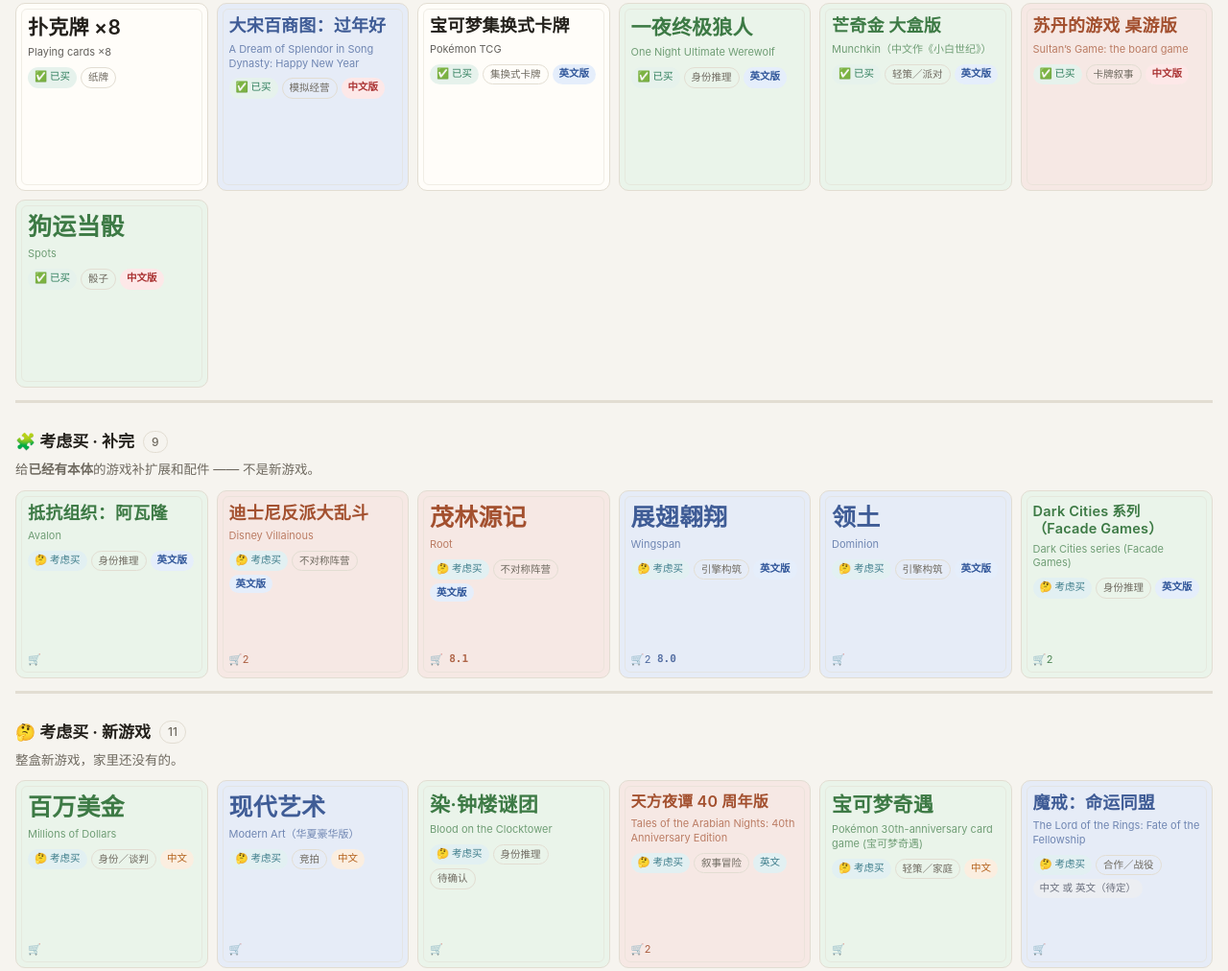
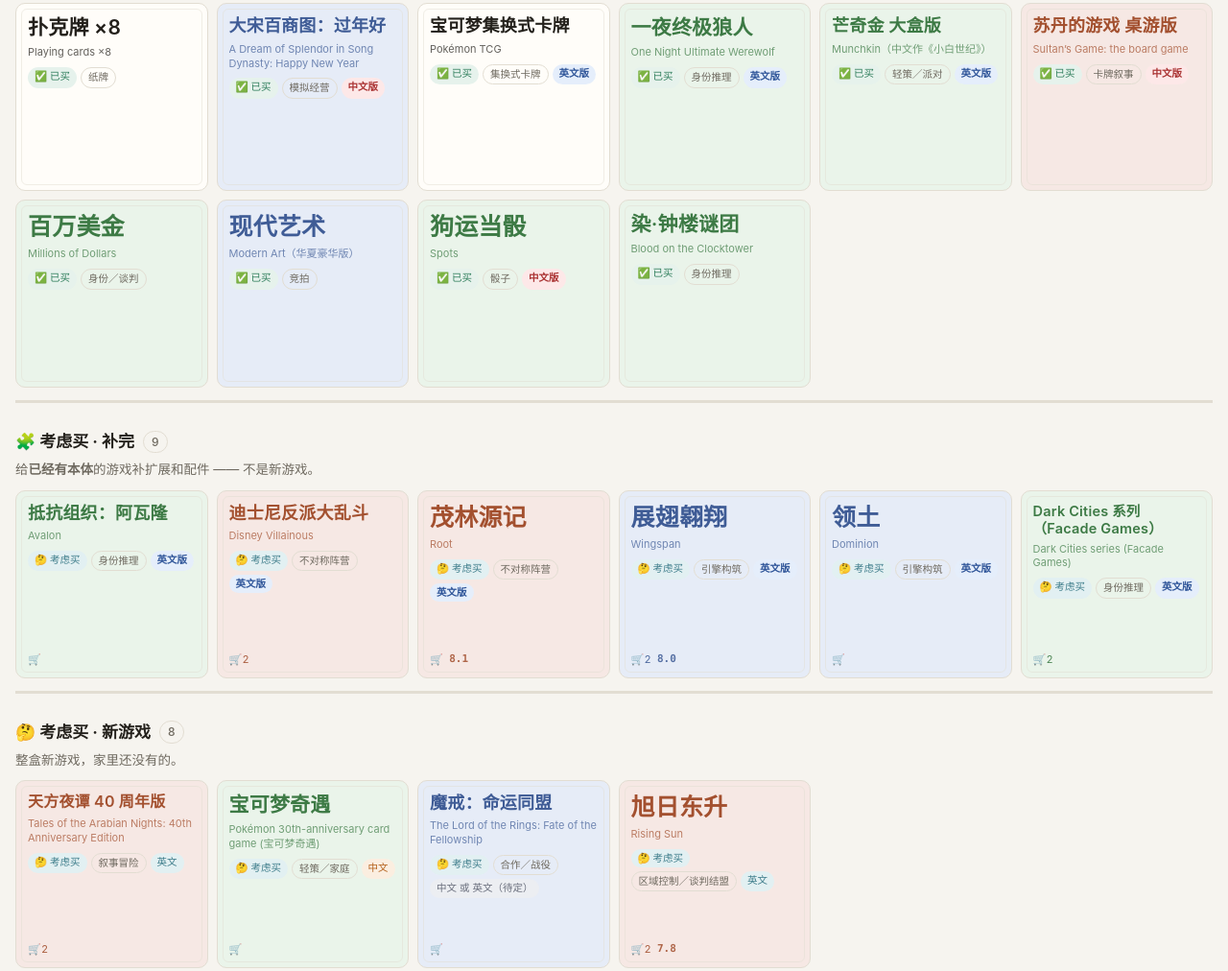
Before and after one commit to yuangaoubc-ai/yuangaoubc-ai.github.io, a plain HTML site: page boardgames/index.html in a window 1280 px wide. Shown: the part 1646-2658 px from the top of the page at 96% size. Drawn offline with Linux system fonts and the light colour scheme.

Commit message:
Board games: mark Modern Art (Huaxia deluxe), Millions of Dollars (Chinese 2nd ed.) and Blood on the Clocktower (official Chinese ed.) as owned — bought 2026-11-21

```diff
--- a/boardgames/index.html
+++ b/boardgames/index.html
@@ -1178,19 +1178,21 @@ notes:[
  ]
 },
 {
- id:'millions', py:'B', style:'毛', bgg:null, name:['百万美金 Millions of Dollars','Millions of Dollars'], cat:['身份／谈判','Deduction &amp; negotiation'], owned:false,
+ id:'millions', py:'B', style:'毛', bgg:null, name:['百万美金 Millions of Dollars','Millions of Dollars'], cat:['身份／谈判','Deduction &amp; negotiation'], owned:true,
+ have:['中文二版本体','Chinese 2nd-edition base game'],
  buy:[{item:['本体','Base game'], kind:K_NEW, lang:L_CN,
-    where:['<b>淘宝 卡卡</b>','<b>Taobao — seller Kaka</b>'], bucket:'plan',
-    note:['卖家已定，可下单','Seller settled — ready to order']}],
+    where:['<b>淘宝 卡卡</b>','<b>Taobao — seller Kaka</b>'], bucket:'owned',
+    note:['<b>2026-11-21 已购入</b>（中文二版）','<b>Bought on 2026-11-21</b> (Chinese 2nd edition)']}],
  notes:[
   ['<b>要的是二版（2nd Edition）</b>，查证：Grail Games 出品，<b>全新美术、人数提到 3–9 人、规则精简</b>，更侧重桌上嘴炮。下单前跟卖家确认是二版。','<b>The 2nd Edition is the one</b> : from Grail Games, with <b>all-new art, the player count raised to 3-9, and streamlined rules</b> that push the table talk further. Confirm with the seller that it is the second edition.'],
  ]
 },
 {
- id:'modernart', py:'X', style:'德', bgg:null, name:['现代艺术 Modern Art（华夏豪华版）','Modern Art (Huaxia deluxe edition)'], cat:['竞拍','Auction'], owned:false,
+ id:'modernart', py:'X', style:'德', bgg:null, name:['现代艺术 Modern Art（华夏豪华版）','Modern Art (Huaxia deluxe edition)'], cat:['竞拍','Auction'], owned:true,
+ have:['华夏豪华版本体（中文版）','Huaxia deluxe edition base game (Chinese)'],
  buy:[{item:['华夏豪华版本体','Huaxia deluxe edition, base game'], kind:K_NEW, lang:L_CN,
-    where:['<b>鳐鳐鱼 yaofish</b>','<b>Seller Yaoyaoyu</b>'], bucket:'plan',
-    note:['卖家已定，可下单','Seller settled — ready to order']}],
+    where:['<b>鳐鳐鱼 yaofish</b>','<b>Seller Yaoyaoyu</b>'], bucket:'owned',
+    note:['<b>2026-11-21 已购入</b>（中文豪华版）','<b>Bought on 2026-11-21</b> (Chinese Huaxia deluxe edition)']}],
  notes:[['Knizia 竞拍经典。<b>认准华夏豪华版</b>，别买成普通版。',
      'A Knizia auction classic. <b>Make sure it is the Huaxia deluxe edition</b>, not the standard one.']]
 },
@@ -1211,15 +1213,15 @@ notes:[
  ],
 },
 {
- id:'botc', py:'R', style:'毛', bgg:null, name:['染·钟楼谜团','Blood on the Clocktower'], cat:['身份推理','Social deduction'], owned:false,
- have:['无（<b>已是一星说书人</b>，正在备考二星）','Not owned yet (<b>already a one-star Storyteller</b>, now working toward two-star)'],
+ id:'botc', py:'R', style:'毛', bgg:null, name:['染·钟楼谜团','Blood on the Clocktower'], cat:['身份推理','Social deduction'], owned:true,
+ have:['官方中文版基础盒（<b>已是一星说书人</b>，正在备考二星）','Official Chinese base box (<b>already a one-star Storyteller</b>, now working toward two-star)'],
  buy:[{item:['绝世演出 / 实验性角色合集 The Carousel','The Carousel — Experimental Character Collection'],
     kind:K_EXP, lang:L_TBC, where:['—','—'], bucket:'nope',
     note:['<b>一星已过，这部分进了二星的考核范围</b> —— 要不要为此加购还没定','<b>One-star is done, so this is now inside the two-star exam scope</b> — whether to buy for it is still undecided']},
     {item:['官方中文版基础盒','Official Chinese base box'], kind:K_NEW, lang:L_CN,
     where:['集石商城／美团·大众点评核实过的授权实体店（<b>卖家待定</b>）',
         'The JiShi official store, or a licensed physical shop verified on Meituan / Dianping (<b>seller TBC</b>)'],
-    bucket:'plan', note:['盗版泛滥，渠道必须核实','Bootlegs are everywhere — the channel has to be verified']}],
+    bucket:'owned', note:['<b>2026-11-21 已购入</b>（官方中文版）','<b>Bought on 2026-11-21</b> (official Chinese edition)']}],
  todo:[
   ['问卡卡小草莓（微信里就有，考试报手机号那个联系人）：「暗流涌动剧情包」到底是什么内容？和基础盒什么关系？',
    'Ask Kaka Xiaocaomei (already in WeChat — the contact used to register the exam phone number): what exactly is the "Trouble Brewing story pack", and how does it relate to the base box?'],
```
